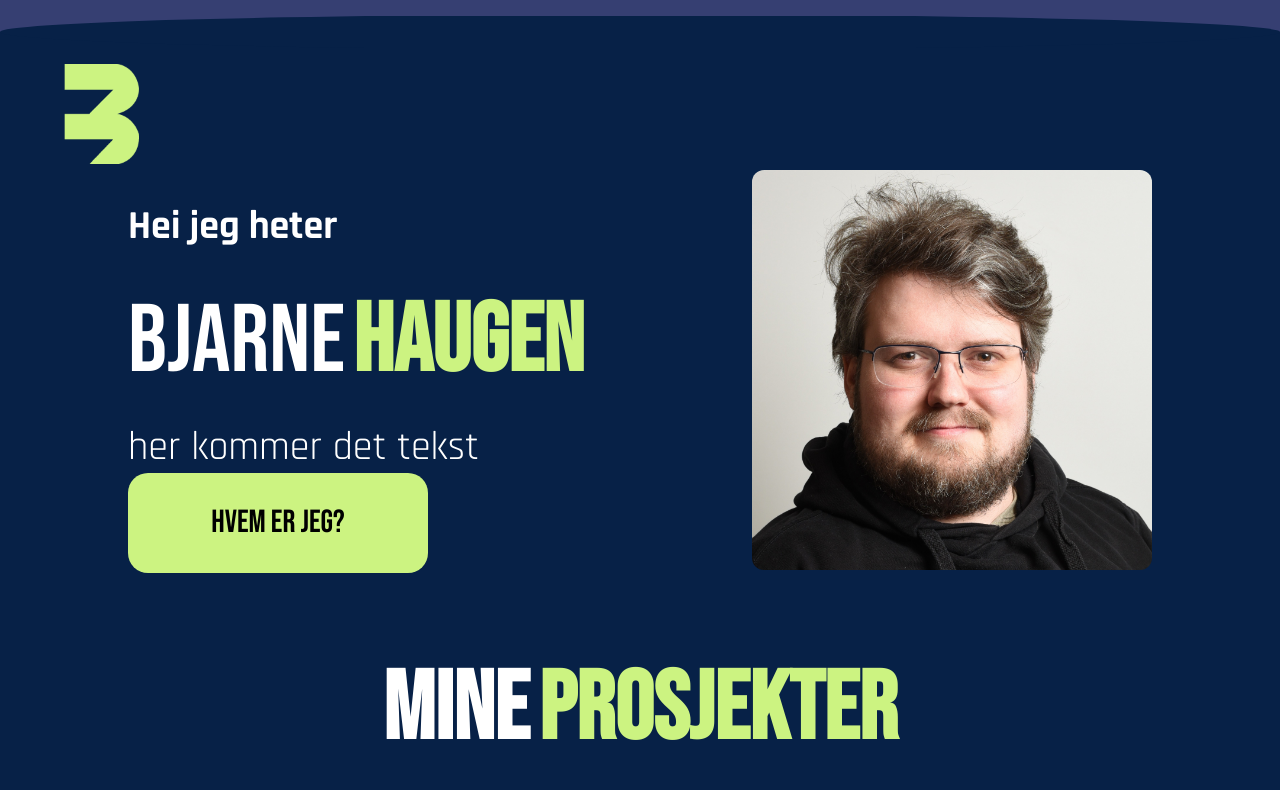
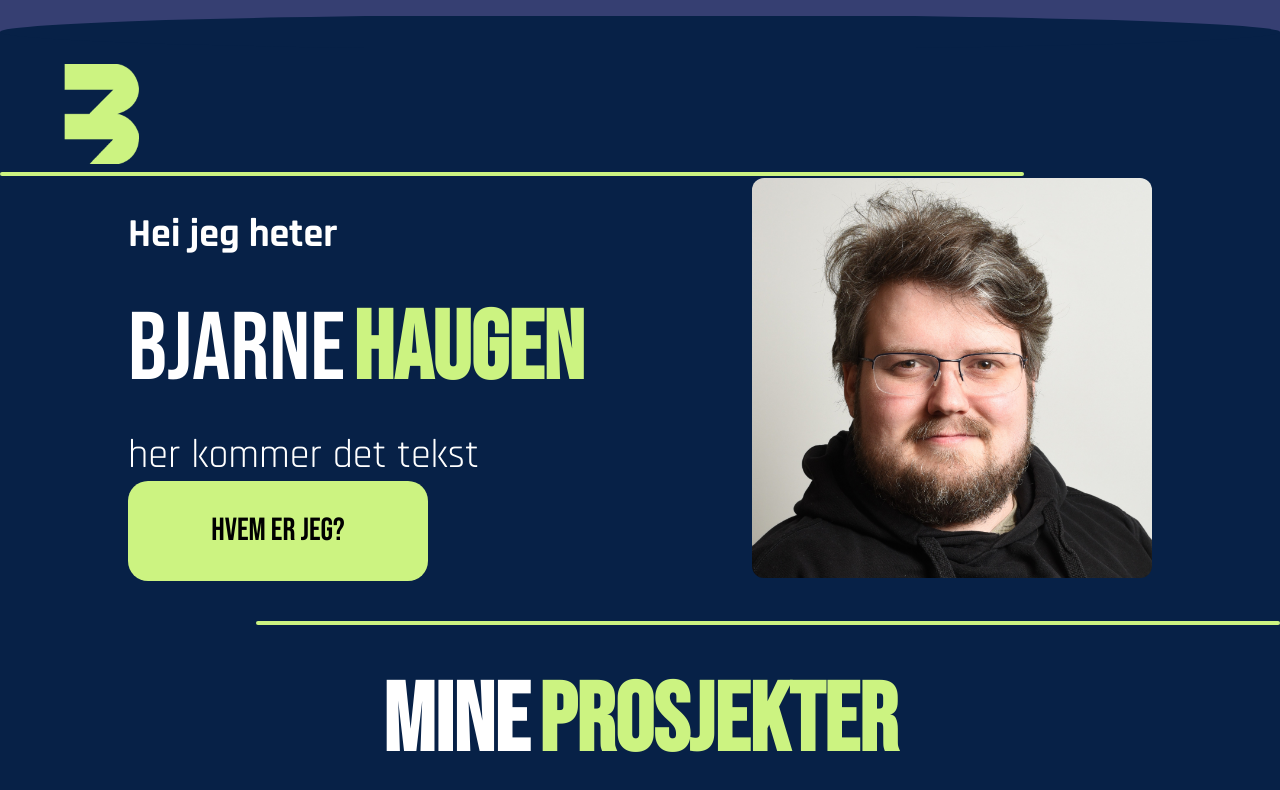
Before and after one commit to BjarneHaugen/bjarnehaugen.github.io, a React (Vite) app: page /#/ in a window 1280 px wide. Shown: the top 790 px of the page. Built offline with nearby package versions, Linux system fonts and the light colour scheme.

Commit message:
added greenBars

```diff
--- a/src/css/aboutMe.css
+++ b/src/css/aboutMe.css
@@ -41,6 +41,7 @@ p {
 #cvList {
     max-width: 80%;
     margin: 0 auto;
+    margin-top: 20px;
 }
 
 @media (max-width: 800px) {
--- a/src/main.css
+++ b/src/main.css
@@ -19,6 +19,25 @@ body {
 
 .yellowText {
     color: #CCF381;
+}
+
+.greenBar {
+    position: relative;
+    height: 4px;
+    background: #CCF381;
+    border-radius: 4px;
+    width: 80%;
+}
+
+.greenBarTop {
+    margin-top: 4px;
+    margin-left: 0;
+    margin-right: auto;
+}
+
+.greenBarBottom {
+    margin-left: auto;
+    margin-right: 0;
 }
 
 
--- a/src/pages/AboutMe.tsx
+++ b/src/pages/AboutMe.tsx
@@ -7,6 +7,7 @@ const AboutMe: React.FC = () => {
     return (
         <div>
             <Header />
+            <div className="greenBar greenBarTop"></div>
             <div id="aboutMePage">
                 <div id="aboutMePageInfo" className="aboutMeRow">
                     <h1 className='yellowText fontBebasNeue fontSizeXLarge'>Litt om meg</h1>
@@ -33,6 +34,8 @@ const AboutMe: React.FC = () => {
                     </div>
                 </div>
             </div>
+
+            <div className="greenBar greenBarBottom"></div>
 
             <ul id="cvList">
                 <li className="yellowText fontBebasNeue fontSizeMedium">Utdanning
--- a/src/pages/LandingPage.tsx
+++ b/src/pages/LandingPage.tsx
@@ -10,6 +10,7 @@ const LandingPage: React.FC = () => {
         <div>
             <Header />
             <main className="mainContent">
+                <div className="greenBar greenBarTop"></div>
                 <div className="aboutMeRow">
                     <div className="aboutMeText">
                         <h2 className='whiteText fontRajdhani fontStyleSemiBold fontSizeMedium'>Hei jeg heter</h2>
@@ -25,6 +26,7 @@ const LandingPage: React.FC = () => {
                     </div>
                     <img id="Bjarne1" src="/bjarne.jpg" alt="Bjarne Haugen" />
                 </div>
+                <div className="greenBar greenBarBottom"></div>
                 <div id="projects">
                     <h2 id="myProjects"><span className="whiteText fontBebasNeue fontSizeXLarge">MINE</span> <span className="yellowText fontBebasNeue fontSizeXLarge">PROSJEKTER</span> </h2>
                     <ProjectsList />
--- a/src/pages/ProjectPage.tsx
+++ b/src/pages/ProjectPage.tsx
@@ -36,6 +36,8 @@ const ProjectPage: React.FC = () => {
     return (
         <div>
             <Header />
+
+            <div className="greenBar greenBarTop"></div>
             <main className="projectPage-main">
                 <h1 className="yellowText fontBebasNeue fontSizeXLarge">{project.name}</h1>
                 {/* Single Gallery Image with Dots */}
@@ -69,6 +71,8 @@ const ProjectPage: React.FC = () => {
                         />
                     ))}
                 </div>
+                <div className="greenBar greenBarBottom"></div>
+
                 {/* Background, Development, Solution */}
                 <div className="projectPage-sections">
                     <h2 className="yellowText fontBebasNeue fontSizeLarge">Bakgrunn</h2>
```
